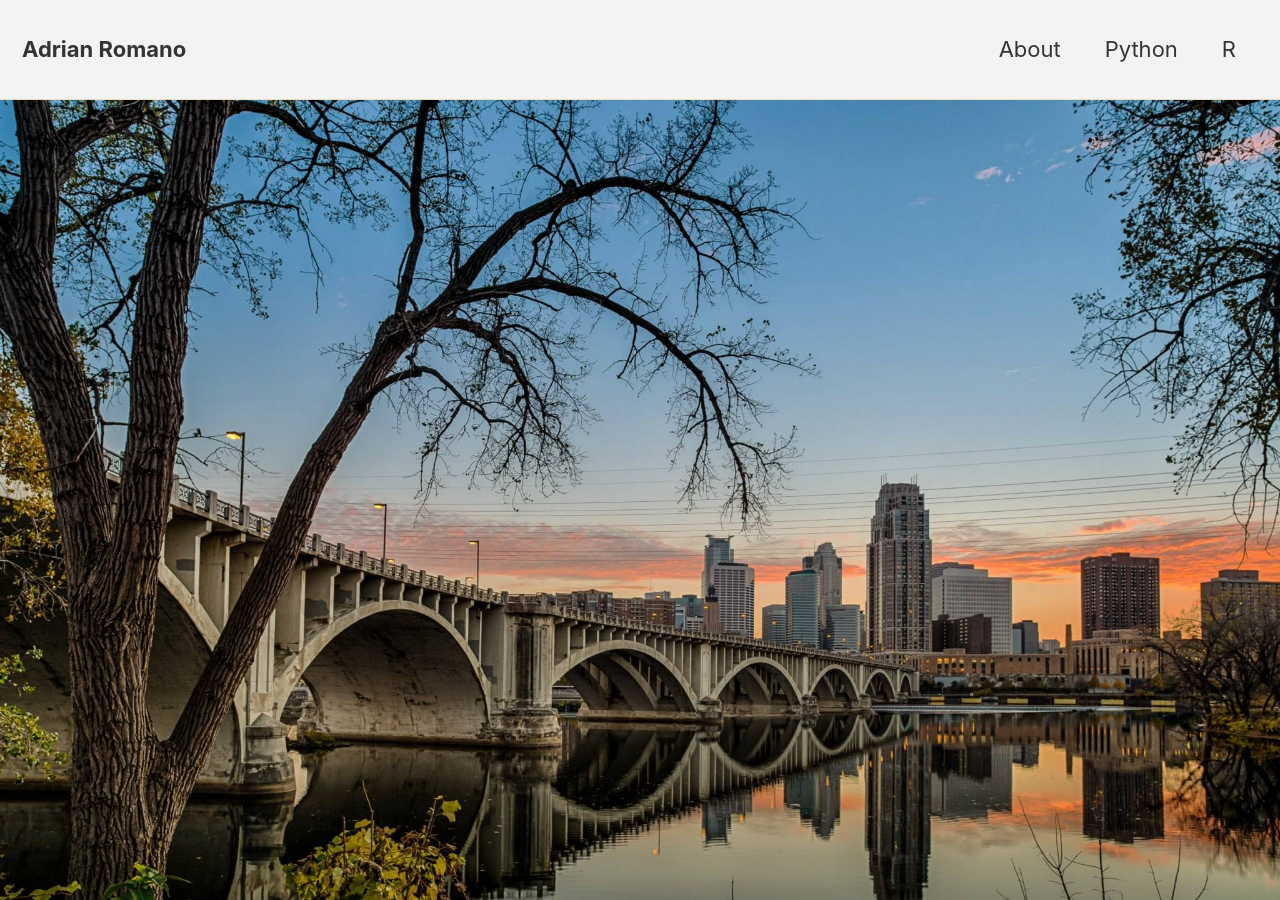
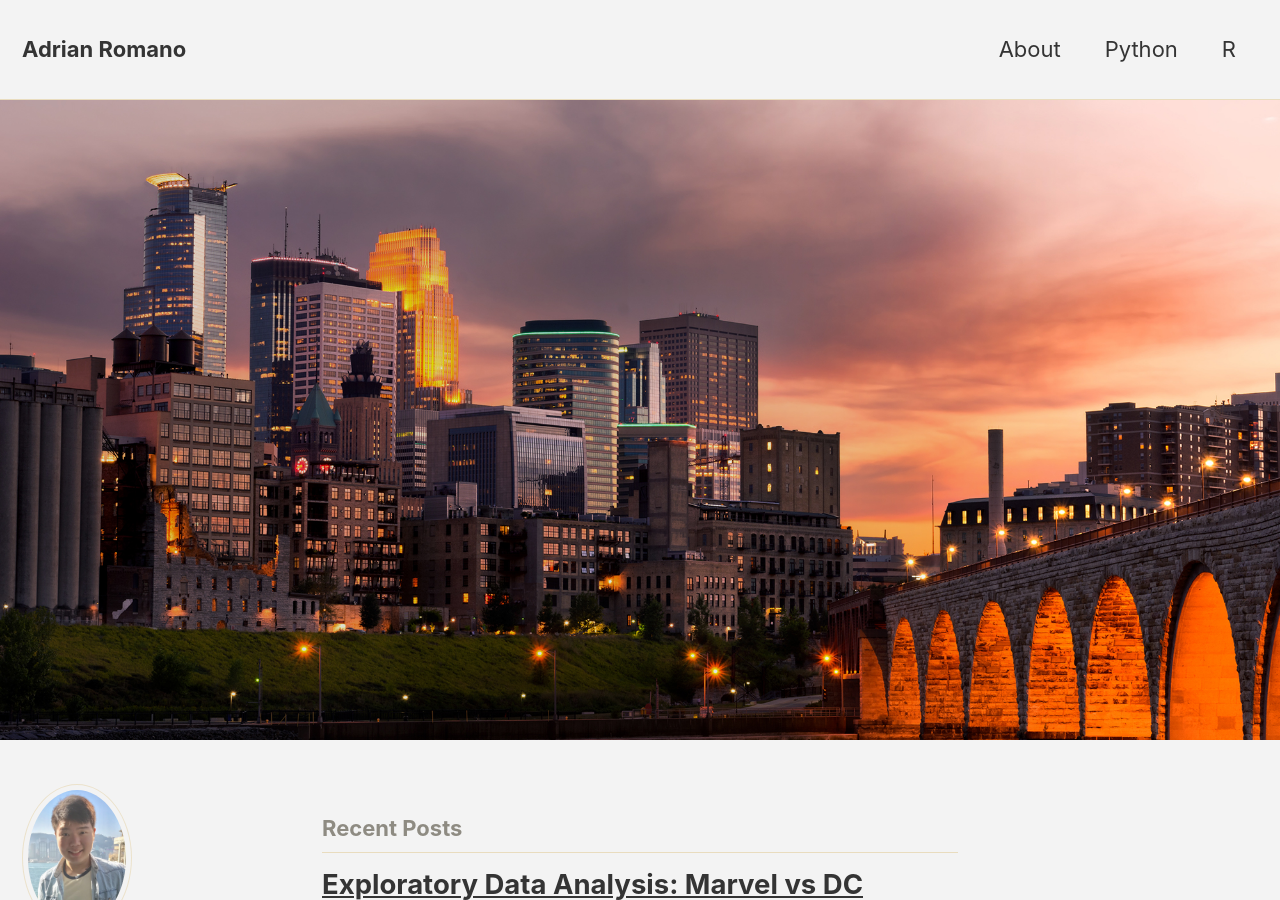
Before and after one commit to adrianromano/adrianromano.github.io, a Jekyll site: the page built from index.html, in a window 1280 px wide and 900 px high. Built offline with Jekyll 4.4.1, drawn with Linux system fonts in a browser that asks for light colours; nearby versions of some CDN libraries; the list of posts is cut into pages by our own code.

Commit message:
new gith

```diff
--- a/index.html
+++ b/index.html
@@ -2,5 +2,5 @@
 layout: home
 author_profile: true
 header:
-  image: "/images/stonearch.jpeg"
+  image: "/images/minneapolis.jpeg"
 ---
```
Also changed, not shown: _posts/2018-06-10-nba.md (+1 -1 lines).
